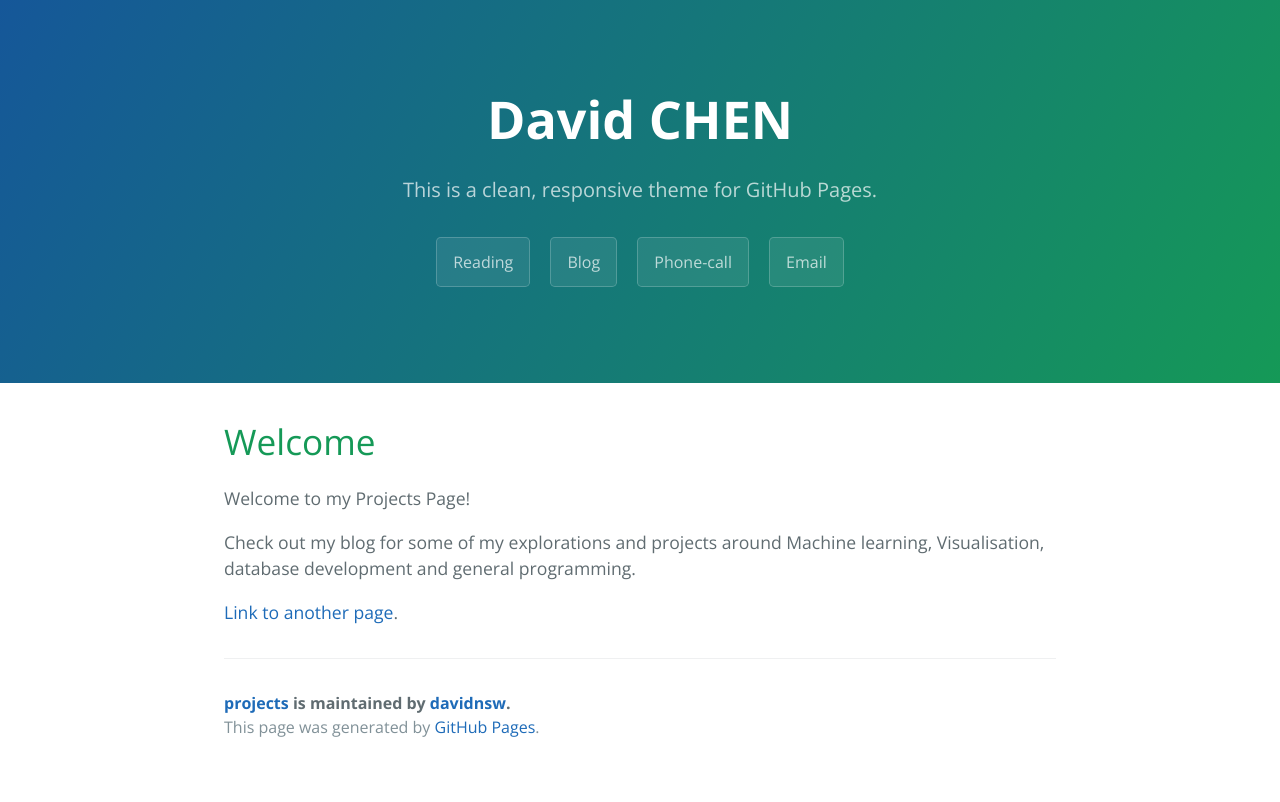
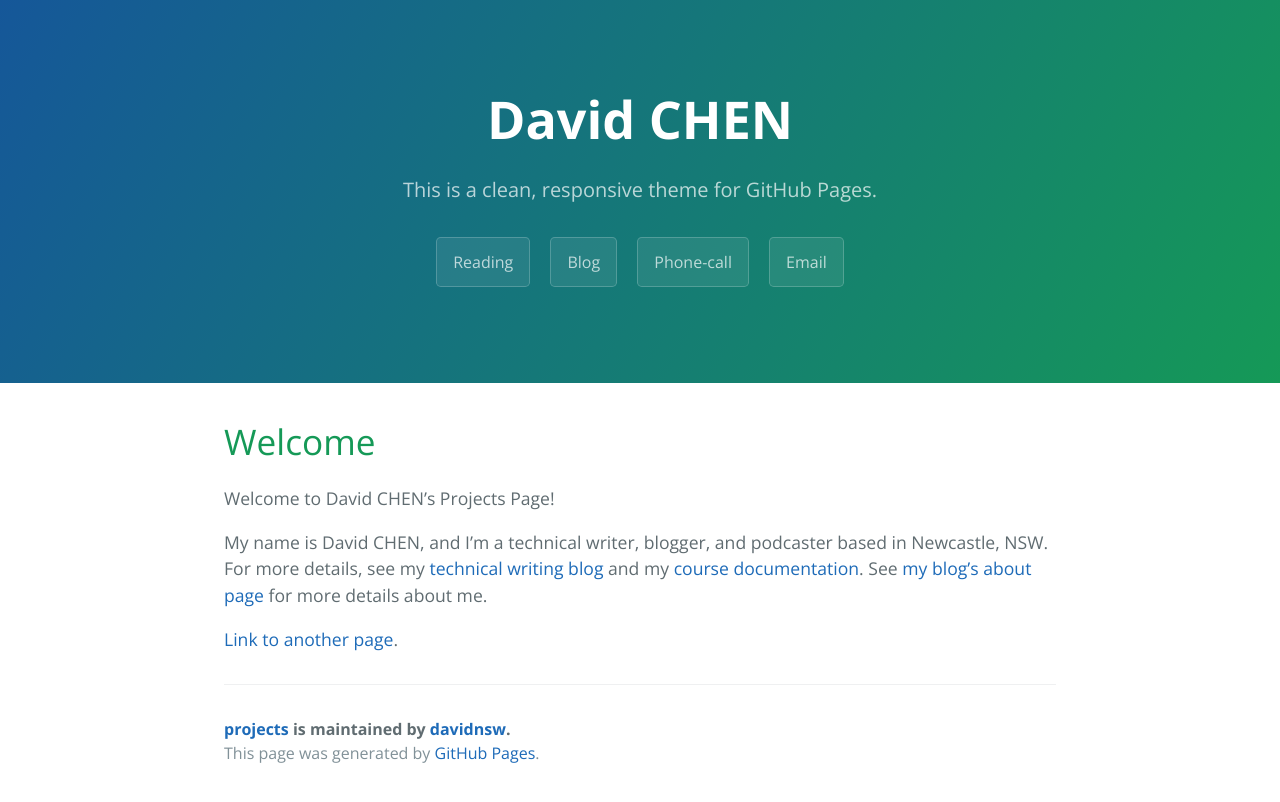
Before and after one commit to davidnsw/projects, a Jekyll site: the page built from index.md, in a window 1280 px wide. Shown: the top 802 px of the page. Built offline with Jekyll 4.4.1, drawn with Linux system fonts in a browser that asks for light colours.

Commit message:
change some contents

```diff
--- a/index.md
+++ b/index.md
@@ -6,8 +6,8 @@ description: This is a clean, responsive theme for GitHub Pages.
 
 # Welcome
 
-Welcome to my Projects Page!
+Welcome to David CHEN's Projects Page!
 
-Check out my blog for some of my explorations and projects around Machine learning, Visualisation, database development and general programming.
+My name is David CHEN, and I'm a technical writer, blogger, and podcaster based in Newcastle, NSW. For more details, see my [technical writing blog](https://davidnsw.github.io) and my [course documentation](https://davidnsw.github.io/doc/index.html).  See [my blog's about page](https://davidnsw.github.io./about/) for more details about me.
 
 [Link to another page](./another-page.html).
```
